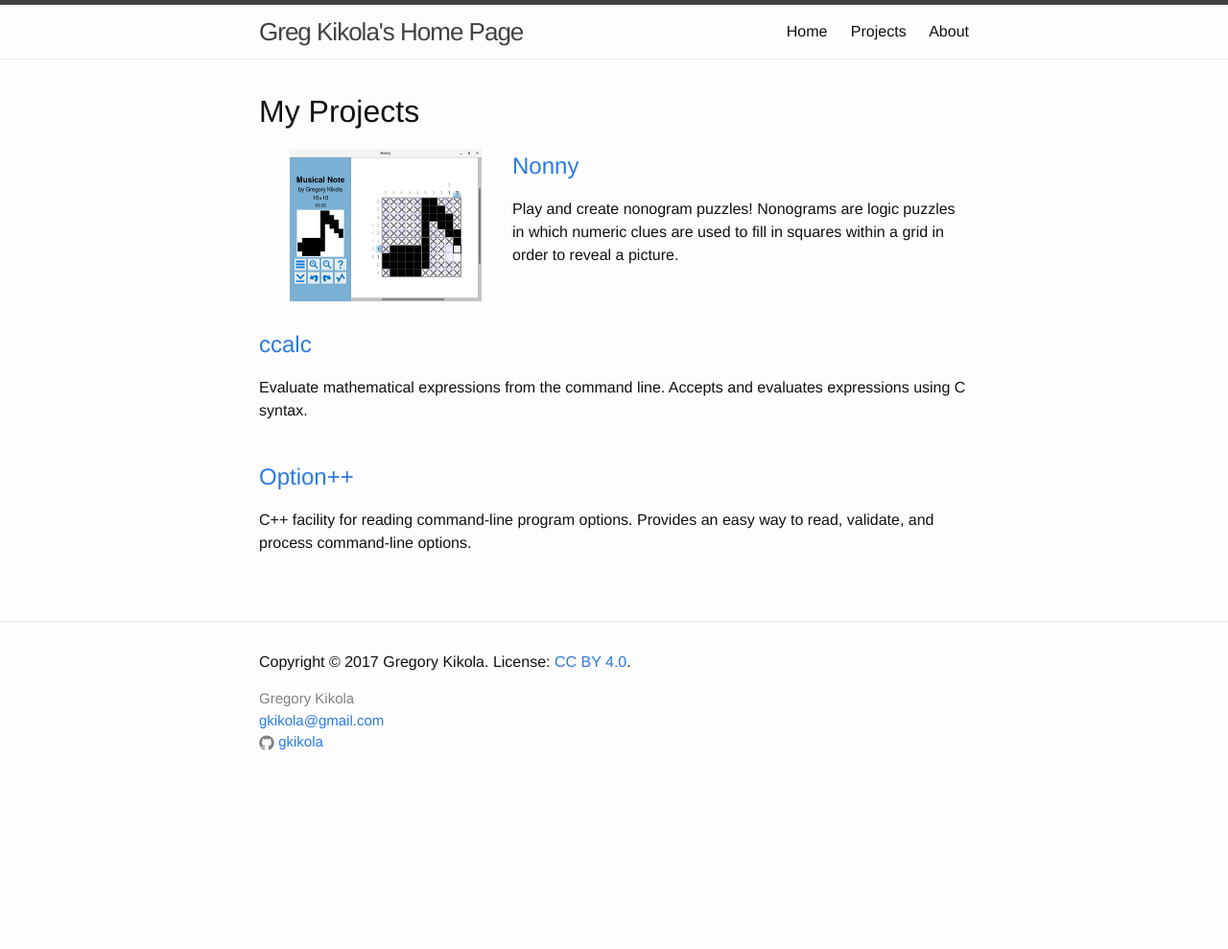
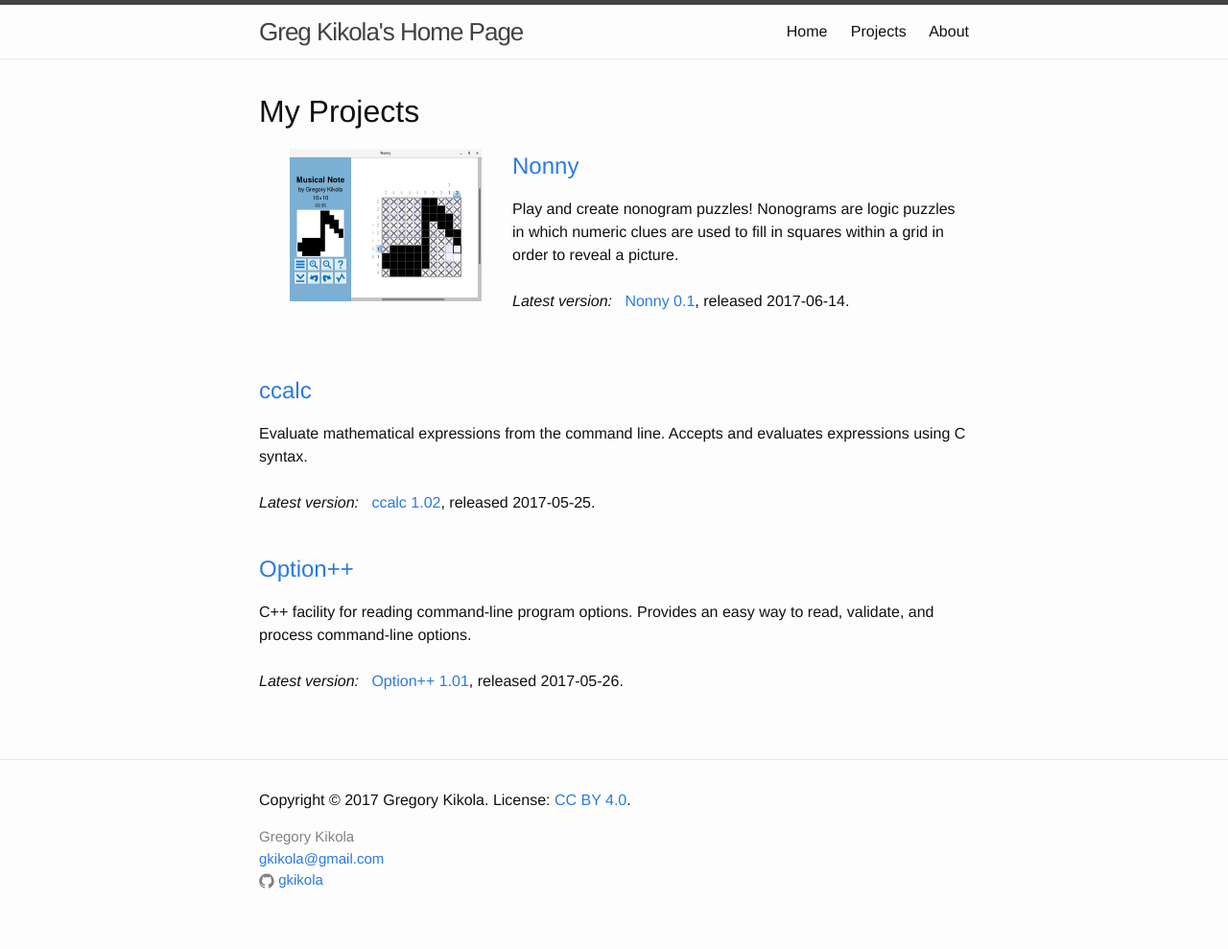
Before and after one commit to gkikola/gkikola.github.io, a Jekyll site: the page built from projects/index.html, in a window 1280 px wide. Shown: the whole page at 96% size. Built offline with Jekyll 4.4.1, drawn with Linux system fonts in a browser that asks for light colours; before the commit the page ends 900 px from its top, so only the background shows below that.

Commit message:
Add version and release info to project descriptions

```diff
--- a/projects/index.html
+++ b/projects/index.html
@@ -12,16 +12,27 @@ description: List of Greg Kikola's software projects.
   <p>
     Play and create nonogram puzzles!  Nonograms are logic puzzles in
     which numeric clues are used to fill in squares within a grid in
-    order to reveal a picture.
+    order to reveal a picture.<br><br>
+    <i>Latest version:</i> &nbsp;
+    <a href="/projects/nonny/#download">Nonny 0.1</a>, released
+    2017-06-14.
   </p><br><br>
   <h2><a href="/projects/ccalc/" title="ccalc">
       ccalc
   </a></h2>
   <p>Evaluate mathematical expressions from the command line.
-  Accepts and evaluates expressions using C syntax.</p><br>
+    Accepts and evaluates expressions using C syntax.<br><br>
+    <i>Latest
+      version:</i> &nbsp;
+    <a href="/projects/ccalc/#downloading">ccalc 1.02</a>, released
+    2017-05-25.
+  </p><br>
   <h2><a href="/optionpp/" title="Option++">Option++</a></h2>
   <p>C++ facility for reading command-line program options. Provides
-  an easy way to read, validate, and process command-line options.</p><br>
+    an easy way to read, validate, and process command-line options.<br><br>
+    <i>Latest version:</i> &nbsp;
+    <a href="https://github.com/gkikola/optionpp/releases/tag/v1.01">Option++ 1.01</a>, released 2017-05-26.
+  </p><br>
   <!--<p style="clear: left;"><h2><a href="https://github.com/gkikola/luatank" title="LuaTank">
       <img src="/images/luatank.png" alt="LuaTank" class="padded-img">
       LuaTank
```
